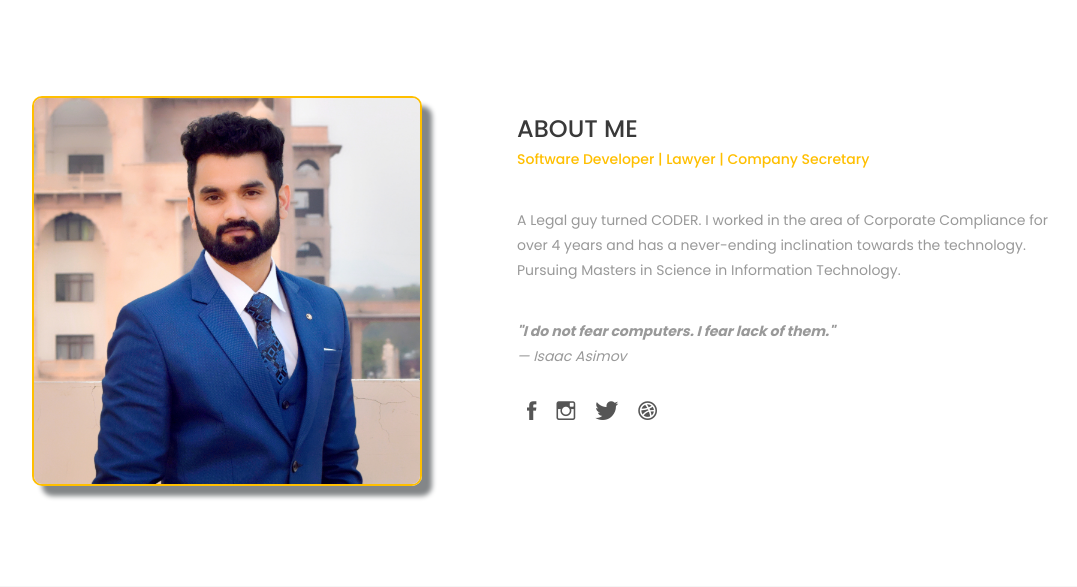
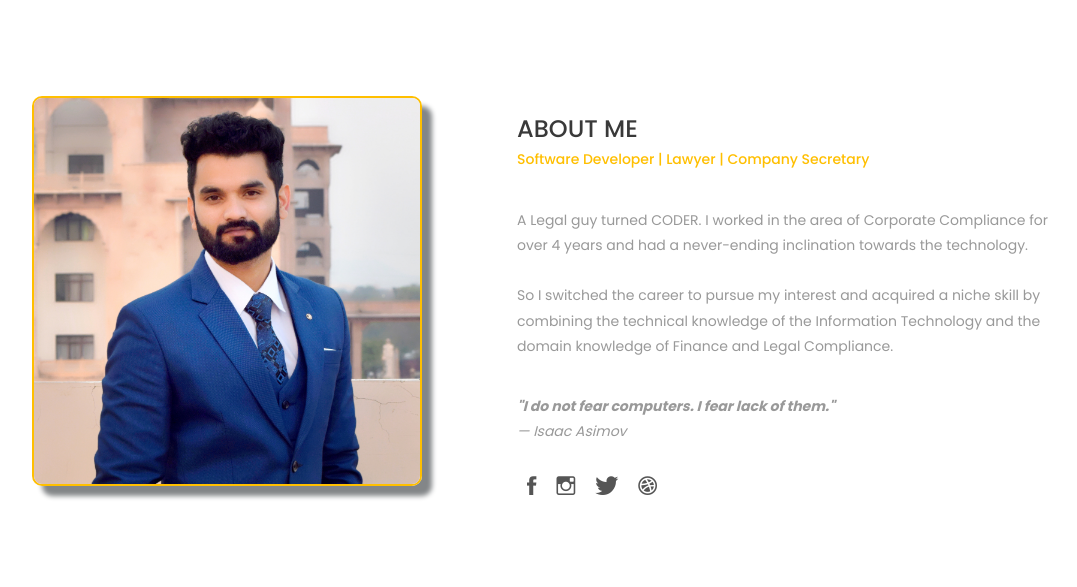
Before and after one commit to theprakharjain/personal-website, a Flask app: page /about in a window 1280 px wide. Shown: the part 421-1008 px from the top of the page, without its empty margins (138-1215 px from the left). Run offline with Flask 2, Linux system fonts and the light colour scheme; parts of the project's set-up code (start-up, migrations or seed data) failed here and were passed over; some libraries are stand-ins or nearby versions; some web fonts are replaced.

Commit message:
Added New Resume to the website and made changes to the about me section

```diff
--- a/website/templates/about.html
+++ b/website/templates/about.html
@@ -19,7 +19,9 @@
            <h3 class="uppercase">About Me </h3>
            <h5>Software Developer | Lawyer | Company Secretary</h5>
            <div class="h-30"></div>
-            <p>A Legal guy turned CODER. I worked in the area of Corporate Compliance for over 4 years and has a never-ending inclination towards the technology. Pursuing Masters in Science in Information Technology.  </p>
+            <p>A Legal guy turned CODER. I worked in the area of Corporate Compliance for over 4 years and had a never-ending inclination towards the technology. <br> <br>
+            So I switched the career to pursue my interest and acquired a niche skill by combining the technical knowledge of the
+            Information Technology and the domain knowledge of Finance and Legal Compliance.  </p>
             <br>
 
             <p> <i> <b> "I do not fear computers. I fear lack of them."</b>
--- a/website/templates/base.html
+++ b/website/templates/base.html
@@ -46,7 +46,7 @@
         <header class="box-header">
             <div class="box-logo">
                 <div class="logo_pic">
-                <a href="static/docs/Prakhar Jain - CV.pdf" target="_blank"><img
+                <a href="static/docs/Prakhar jain.pdf" target="_blank"><img
                         src="static/img/personal-profile.png" width="50" height="50" alt="Resume" download></a>
                 <span class="tooltiptext">Resume</span>
                 </div>
--- a/website/templates/projects_intro_html/base_intro_proj.html
+++ b/website/templates/projects_intro_html/base_intro_proj.html
@@ -44,7 +44,7 @@
         <header class="box-header">
             <div class="box-logo">
                 <div class="logo_pic">
-                <a href="../../static/docs/Prakhar Jain - CV.pdf" target="_blank"><img src="../../static/img/personal-profile.png"
+                <a href="../../static/docs/Prakhar jain.pdf" target="_blank"><img src="../../static/img/personal-profile.png"
                         width="50" height="50" alt="Resume" download /></a>
                     <span class="tooltiptext">Resume</span>
                 </div>
```
